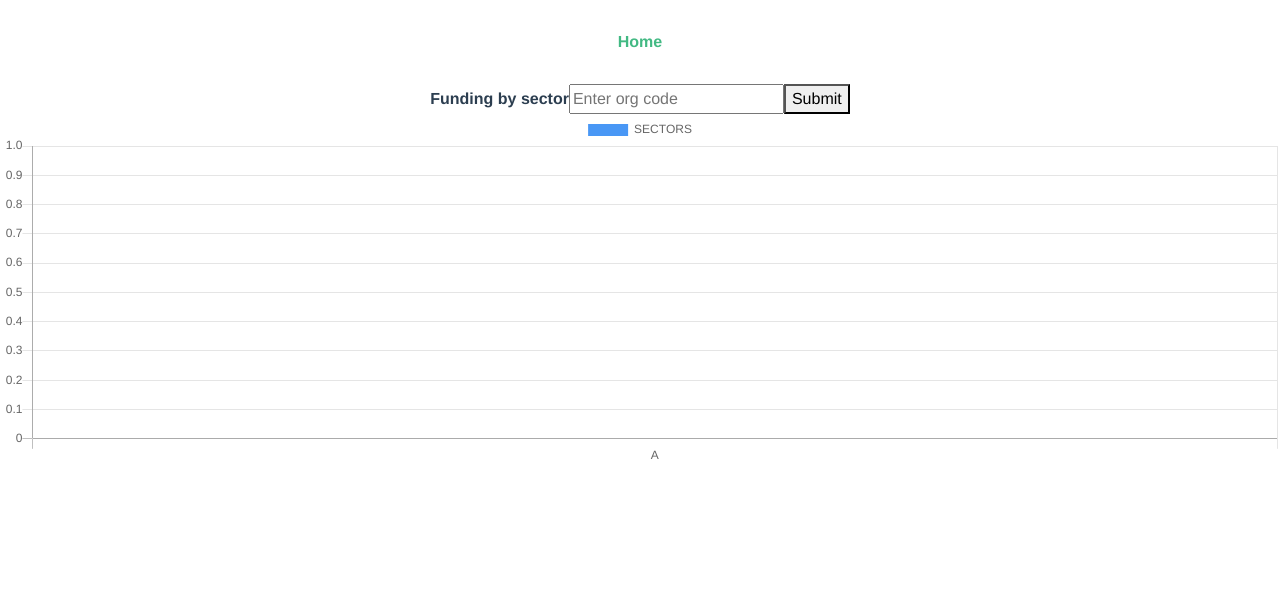
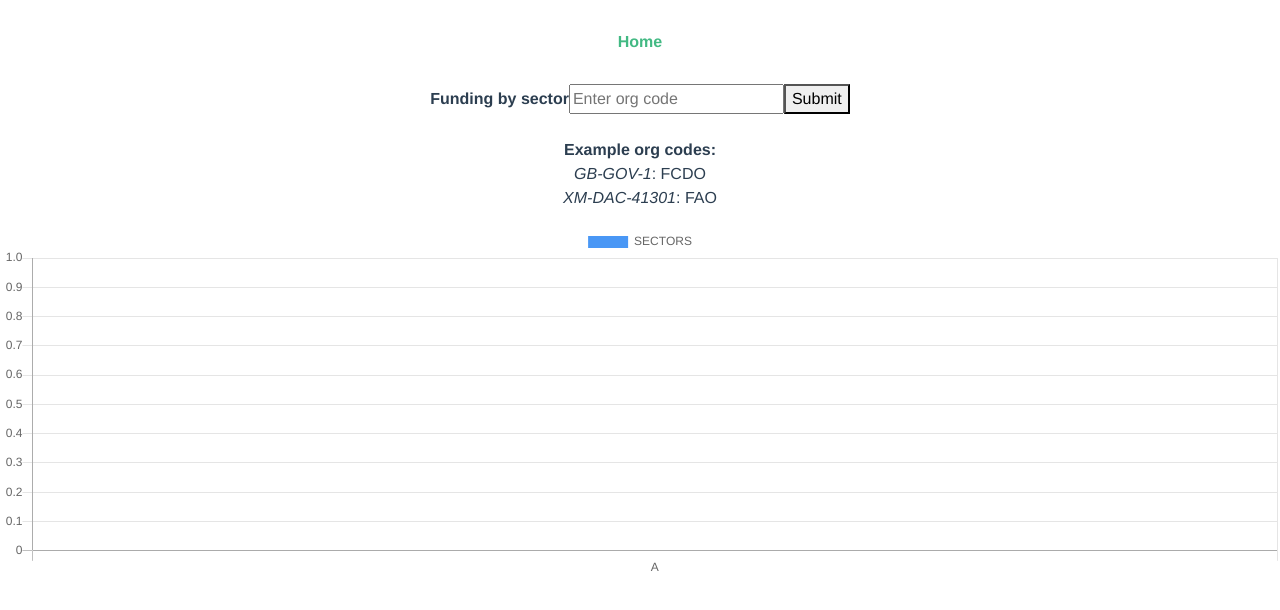
Before and after one commit to faaizajaz/IATIstat, a Vue app: page /#/ in a window 1280 px wide. Shown: the top 610 px of the page. Built offline with nearby package versions, Linux system fonts and the light colour scheme.

Commit message:
Added org selection functionality

```diff
--- a/src/components/FundingBarChart.vue
+++ b/src/components/FundingBarChart.vue
@@ -4,6 +4,7 @@
 
 <script>
 import { Chart } from 'chart.js'
+//const { reactiveProp } = mixins
 export default {
   props: {
     label: {
--- a/src/views/Home.vue
+++ b/src/views/Home.vue
@@ -1,9 +1,19 @@
 <template>
   <div class="home">
     <b>Funding by sector</b>
-    <input v-model="query" placeholder="Enter org code" type="text">
+    <input id="org-code" v-model="organization" placeholder="Enter org code" type="text">
     <button v-on:click="fetch_data">Submit</button>
-    <FundingBarChart :label="sectors" :chart-data="budget"></FundingBarChart>
+    <br>
+    <br>
+    <p>
+      <b>Example org codes:</b>
+      <br>
+      <i>GB-GOV-1</i>: FCDO
+      <br>
+      <i>XM-DAC-41301</i>: FAO
+      <br>
+    </p>
+      <FundingBarChart :label="sectors" :chart-data="budget"></FundingBarChart>
   </div>
 </template>
 
@@ -21,7 +31,7 @@ export default {
       sectors : ["A"],
       budget: [0],
       status:'',
-      query: ''
+      organization: ''
     }
   },
   components : {
@@ -32,7 +42,7 @@ export default {
       //because we have a scope inside this function
       var vm = this
       //Hard-coded to retrieve 30k results.
-      await axios.get("https://iatidatastore.iatistandard.org/search/activity/?q=reporting_org_ref:GB-GOV-1&fl=sector,title_narrative,budget_value_usd_sum&rows=30000").then(function(data) {
+      await axios.get("https://iatidatastore.iatistandard.org/search/activity/?q=reporting_org_ref:"+ vm.organization + "&fl=sector,title_narrative,budget_value_usd_sum&rows=30000").then(function(data) {
         console.log(data);
         for(var i=0; i<data.data.response.docs.length; i++){
           // API is broken so need to convert to JSON and catch TypeError
```
